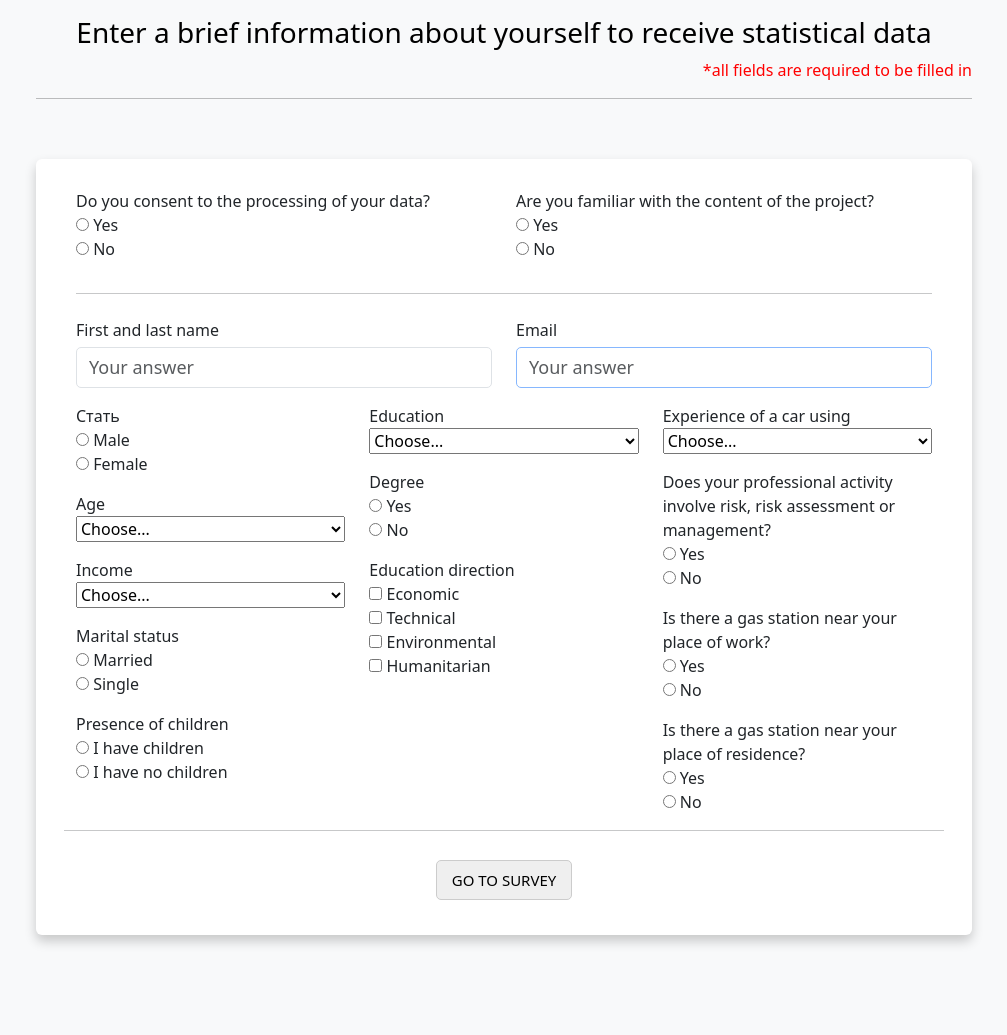
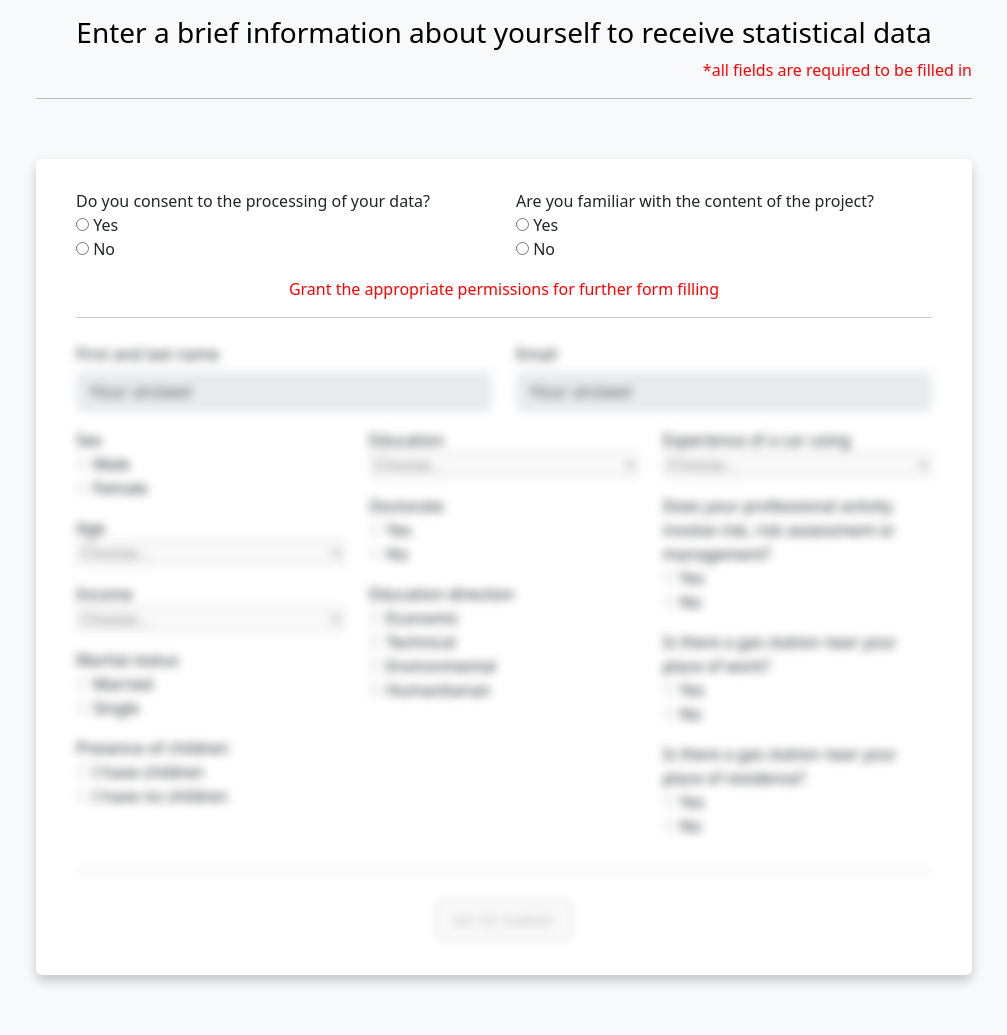
Before and after one commit to VadimKukuzia/WebForms, a Django app: page /register/ in a window 1280 px wide. Shown: the whole page, without its empty margins (136-1143 px from the left). Before the commit the page ends 945 px from the top, so only its background shows below. Run offline with Django 4.2, Linux system fonts and the light colour scheme.

Commit message:
upd blur register

```diff
--- a/static/css/forms.css
+++ b/static/css/forms.css
@@ -74,3 +74,11 @@ button:focus {
     height: 25px;
     width: 65px
 }
+
+.background-blur {
+    -webkit-filter: blur(5px);
+    -moz-filter: blur(5px);
+    -o-filter: blur(5px);
+    -ms-filter: blur(5px);
+    filter: blur(5px);
+}
--- a/templates/user/index.html
+++ b/templates/user/index.html
@@ -16,10 +16,53 @@
     <script src="https://cdn.jsdelivr.net/npm/bootstrap@5.3.0/dist/js/bootstrap.bundle.min.js"
             integrity="sha384-geWF76RCwLtnZ8qwWowPQNguL3RmwHVBC9FhGdlKrxdiJJigb/j/68SIy3Te4Bkz"
             crossorigin="anonymous"></script>
+    <script src="https://ajax.googleapis.com/ajax/libs/jquery/3.7.0/jquery.min.js"></script>
+    <script src="{% static "js/input-cheking.js" %}"></script>
+    <script>
+    function handleData() {
+        var form_data = new FormData(document.querySelector("form"));
+
+        if (form_data.has("humanitarian_education_direction") ||
+            form_data.has("technical_education_direction") ||
+            form_data.has("environmental_education_direction") ||
+            form_data.has("economical_education_direction")) {
+            document.getElementById("chk_option_error").style.visibility = "hidden";
+            return true;
+        } else {
+            document.getElementById("chk_option_error").style.visibility = "visible";
+            return false;
+        }
+    }
+</script>
+<script>
+    function basic_agreement_check() {
+        if (!(document.getElementById("id_data_processing_consent_0").checked
+            && document.getElementById("id_content_familiar_0").checked)) {
+            blur_form()
+        } else {
+            unblur_form()
+        }
+    }
+
+    function blur_form() {
+        document.getElementById("chk_option_error").style.visibility = "hidden";
+        $("#disable-form").find("input,select,textarea,button").prop("disabled", true);
+        document.getElementById("disable-form").classList.add("background-blur");
+        document.getElementById('agreement_required').style.visibility = "visible";
+        document.getElementById('agreement_required').style.display = "block";
+    }
+
+    function unblur_form() {
+        $("#disable-form").find("input,select,textarea,button").prop("disabled", false);
+        document.getElementById("disable-form").classList.remove("background-blur");
+        document.getElementById('agreement_required').style.visibility = "hidden";
+        document.getElementById('agreement_required').style.display = "none";
+    }
+</script>
     <link href="{% static 'css/forms.css' %}" rel="stylesheet">
 </head>
 
-<body class="bg-light">
+<body class="bg-light"  onload="return basic_agreement_check()">
 
 <div class="container mt-3">
     <div class="text text-center">
@@ -30,10 +73,11 @@
     <div class="card">
         <form class="needs-validation" method="post" onsubmit="return handleData()" novalidate>
             {% csrf_token %}
-            <div class="row">
+            <div class="row" onchange="basic_agreement_check()">
                 <div class="col">
                     <div class="col-md-12 mb-3">
-                        <label class="form-control-label" for="data_processing_consent">Do you consent to the processing of your data?</label>
+                        <label class="form-control-label" for="data_processing_consent">Do you consent to the processing
+                            of your data?</label>
                         <div class="d-block">
                             {% for data_processing_consent in form.data_processing_consent %}
                             <div class="custom-control custom-radio">
@@ -48,7 +92,8 @@
                 </div>
                 <div class="col">
                     <div class="col-md-12 mb-3">
-                        <label class="form-control-label" for="content_familiar">Are you familiar with the content of the project?</label>
+                        <label class="form-control-label" for="content_familiar">Are you familiar with the content of
+                            the project?</label>
                         <div class="d-block">
                             {% for content_familiar in form.content_familiar %}
                             <div class="custom-control custom-radio">
@@ -62,7 +107,9 @@
                     </div>
                 </div>
             </div>
+            <p id="agreement_required" class="text-center" style="color:red; visibility: hidden; display: none;">Grant the appropriate permissions for further form filling</p>
             <hr class="mb-4">
+            <div id="disable-form">
                 <div class="row">
                     <div class="col">
                         <div class="col-md-12 mb-3">
@@ -82,7 +129,7 @@
                 <div class="row">
                     <div class="col">
                         <div class="col-md-12 mb-3">
-                        <div class="form-control-label">Стать</div>
+                            <div class="form-control-label">Sex</div>
                             <div class="d-block">
                                 {% for sex in form.sex %}
                                 <div class="custom-control custom-radio">
@@ -138,7 +185,7 @@
                             <div class="invalid-feedback">Choose one of the answers</div>
                         </div>
                         <div class="col-md-12 mb-3">
-                        <div class="form-control-label">Degree</div>
+                            <div class="form-control-label">Doctorate</div>
                             <div class="d-block">
                                 {% for degree in form.degree %}
                                 <div class="custom-control custom-radio">
@@ -176,7 +223,9 @@
                             <div class="invalid-feedback">Choose one of the answers</div>
                         </div>
                         <div class="col-md-12 mb-3">
-                        <div class="form-control-label">Does your professional activity involve risk, risk assessment or management?</div>
+                            <div class="form-control-label">Does your professional activity involve risk, risk
+                                assessment or management?
+                            </div>
                             <div class="d-block">
                                 {% for work_risk in form.work_risk %}
                                 <div class="custom-control custom-radio">
@@ -215,9 +264,11 @@
                             </div>
                         </div>
                     </div>
+                </div>
                 <hr class="mb-4">
                 <div class="text-center col-md-12">
                     <button class="btn-primary btn-lg btn-block" type="submit">Go to survey</button>
+                </div>
             </div>
         </form>
     </div>
@@ -227,22 +278,6 @@
 ================================================== -->
 <!-- Placed at the end of the document so the pages load faster -->
 
-<script src="{% static "js/input-cheking.js" %}"></script>
-<script>
-    function handleData() {
-        var form_data = new FormData(document.querySelector("form"));
 
-        if (form_data.has("humanitarian_education_direction") ||
-            form_data.has("technical_education_direction") ||
-            form_data.has("environmental_education_direction") ||
-            form_data.has("economical_education_direction")) {
-            document.getElementById("chk_option_error").style.visibility = "hidden";
-            return true;
-        } else {
-            document.getElementById("chk_option_error").style.visibility = "visible";
-            return false;
-        }
-    }
-</script>
 </body>
 </html>
--- a/user/forms.py
+++ b/user/forms.py
@@ -2,7 +2,6 @@ import django
 from django import forms
 from .models import User
 from django.contrib.auth.forms import UserCreationForm
-
 
 data_processing_consent_choices = (
     (1, 'Yes'),
@@ -97,8 +96,12 @@ class MyRadioSelect(django.forms.RadioSelect):
 
 
 class UserRegisterForm(UserCreationForm):
-    data_processing_consent = forms.IntegerField(widget=MyRadioSelect(choices=data_processing_consent_choices, attrs={'class': 'custom-control-input', 'name': 'data_processing_consent'}))
-    content_familiar = forms.IntegerField(widget=MyRadioSelect(choices=content_familiar_choices, attrs={'class': 'custom-control-input', 'name': 'content_familiar'}))
+    data_processing_consent = forms.IntegerField(widget=MyRadioSelect(choices=data_processing_consent_choices,
+                                                                      attrs={'class': 'custom-control-input',
+                                                                             'name': 'data_processing_consent'}))
+    content_familiar = forms.IntegerField(widget=MyRadioSelect(choices=content_familiar_choices,
+                                                               attrs={'class': 'custom-control-input',
+                                                                      'name': 'content_familiar'}))
 
     name = forms.CharField(widget=forms.TextInput(
         attrs={'type': "text", 'class': "form-control", 'id': "Name", 'placeholder': 'Your answer'}))
@@ -125,9 +128,9 @@ class UserRegisterForm(UserCreationForm):
                                                                        attrs={'class': 'custom-select d-block w-100',
                                                                               'id': 'education'}))
     degree = forms.IntegerField(label="Науковий ступінь", widget=MyRadioSelect(choices=degree_choices,
-                                                                              attrs={
-                                                                                  'class': 'custom-control-input',
-                                                                                  'name': 'degree'}))
+                                                                               attrs={
+                                                                                   'class': 'custom-control-input',
+                                                                                   'name': 'degree'}))
     driving_experience = forms.IntegerField(label="Досвід користування автомобілем",
                                             widget=forms.Select(choices=driving_experience_choices,
                                                                 attrs={'class': 'custom-select d-block w-100',
@@ -154,19 +157,19 @@ class UserRegisterForm(UserCreationForm):
     work_risk = forms.IntegerField(
         label="Чи пов’язана ваша проф. діяльність з ризиком, або його оцінкою чи управлінням?",
         widget=MyRadioSelect(choices=work_risk_choices,
-                            attrs={
-                                'class': 'custom-control-input',
-                                'name': 'work_risk'}))
+                             attrs={
+                                 'class': 'custom-control-input',
+                                 'name': 'work_risk'}))
     station_nearby_work = forms.IntegerField(label="Чи розташовано АЗС поблизу місця Вашої роботи?",
                                              widget=MyRadioSelect(choices=station_nearby_work_choices,
-                                                                 attrs={
-                                                                     'class': 'custom-control-input',
-                                                                     'name': 'station_nearby_work'}))
+                                                                  attrs={
+                                                                      'class': 'custom-control-input',
+                                                                      'name': 'station_nearby_work'}))
     station_nearby_house = forms.IntegerField(label="Чи розташовано АЗС поблизу місця Вашого житла?",
                                               widget=MyRadioSelect(choices=station_nearby_house_choices,
-                                                                  attrs={
-                                                                      'class': 'custom-control-input',
-                                                                      'name': 'station_nearby_house'}))
+                                                                   attrs={
+                                                                       'class': 'custom-control-input',
+                                                                       'name': 'station_nearby_house'}))
 
     email = forms.EmailField(label="Email для зворотнього зв'язку", max_length=254,
                              help_text='Required. Enter the valid email.',
@@ -176,7 +179,8 @@ class UserRegisterForm(UserCreationForm):
 
     class Meta:
         model = User
-        fields = ('name', 'sex', 'age', 'income', 'marital_status', 'children_status', 'education', 'degree',
+        fields = ('data_processing_consent', 'content_familiar', 'name', 'sex', 'age', 'income', 'marital_status',
+                  'children_status', 'education', 'degree',
                   'driving_experience', 'technical_education_direction', 'economical_education_direction',
                   'environmental_education_direction', 'humanitarian_education_direction', 'work_risk',
                   'station_nearby_work', 'station_nearby_house', 'email')
--- a/user/views.py
+++ b/user/views.py
@@ -49,7 +49,7 @@ def update(request):
 
     else:
         form = UserRegisterForm(instance=request.user)
-    return render(request, 'user/index.html', {'form': form})
+    return render(request, 'user/index.html', {'form': form, 'update': True})
 
 
 def log_out(request):
```
Lines whose indentation alone changed are shown as unchanged.
